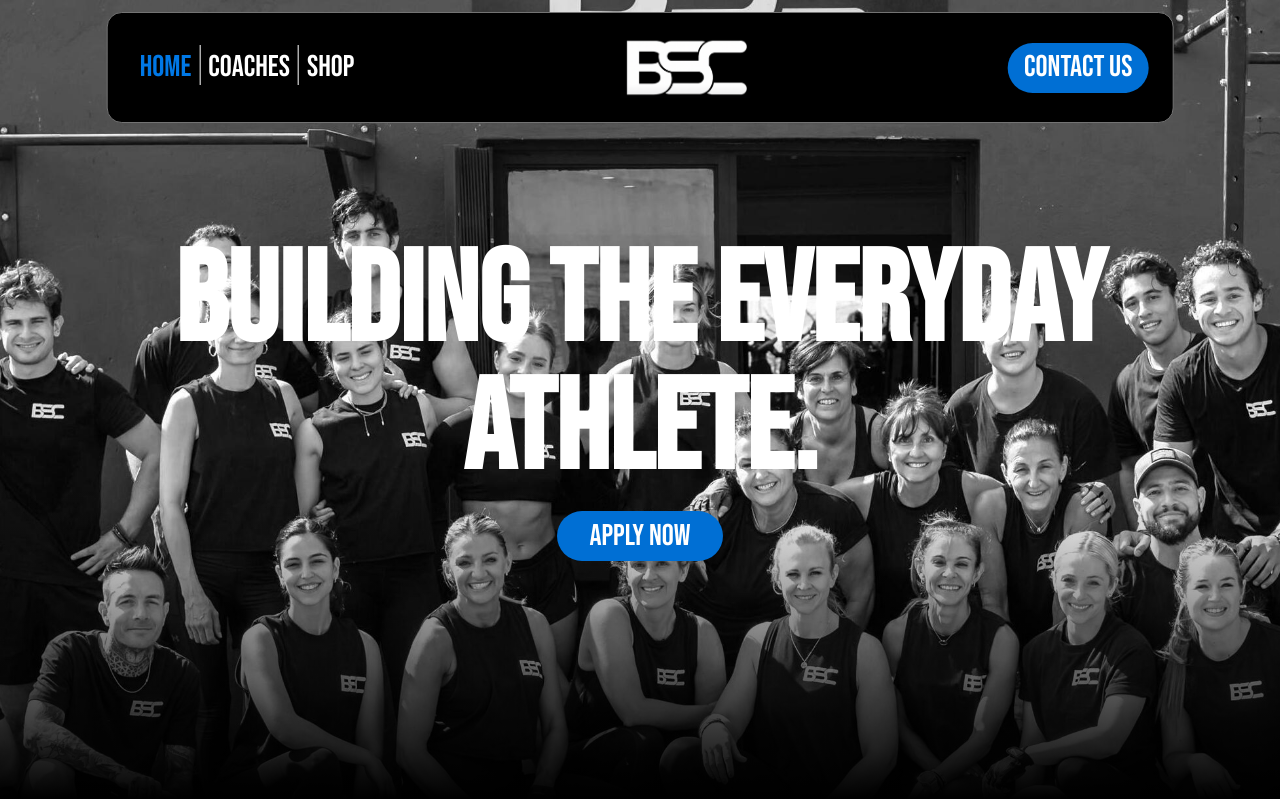
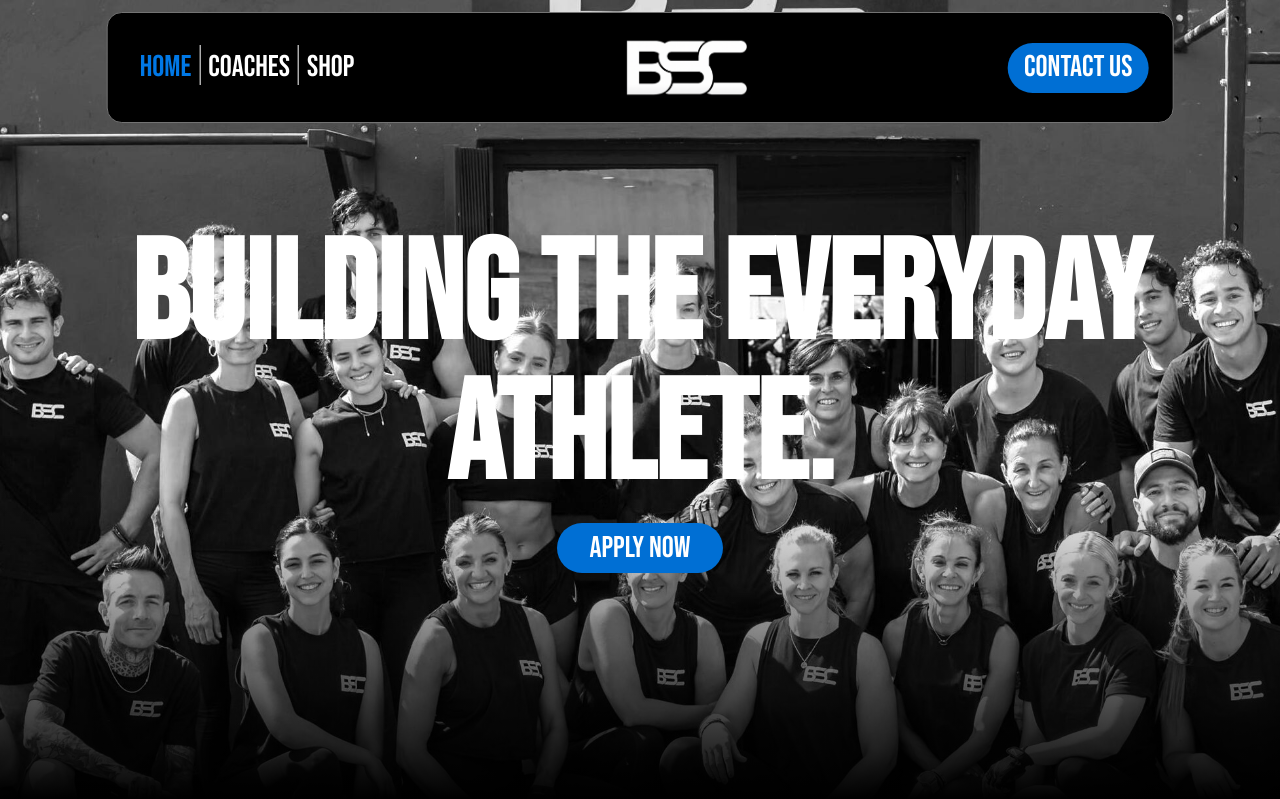
Before and after one commit to Lucasb0202/bsc-site, a Next.js app: page / in a window 1280 px wide. Shown: the top 799 px of the page. Built offline with nearby package versions, Linux system fonts and the light colour scheme.

Commit message:
image fix

```diff
--- a/app/(home)/page.tsx
+++ b/app/(home)/page.tsx
@@ -212,11 +212,11 @@ export default function Home() {
           <div className="background-img absolute top-0 left-0 w-full h-full object-cover block">
             <img
               className="w-full h-full object-cover"
-              src="/team-3 (2).jpg"
+              src="/team-3.jpg"
             />
           </div>
           <div className="absolute inset-0 flex flex-col items-center justify-center z-10">
-            <p className="text-white lg:text-9xl md:text-7xl text-5xl font-bold text-center px-8">
+            <p className="text-white lg:text-[140px] md:text-7xl text-5xl font-bold text-center px-8">
               BUILDING THE EVERYDAY ATHLETE.
             </p>
             <motion.div
```
Also changed, not shown: public/team-3.jpg (renamed from public/team-3 (2).jpg).
